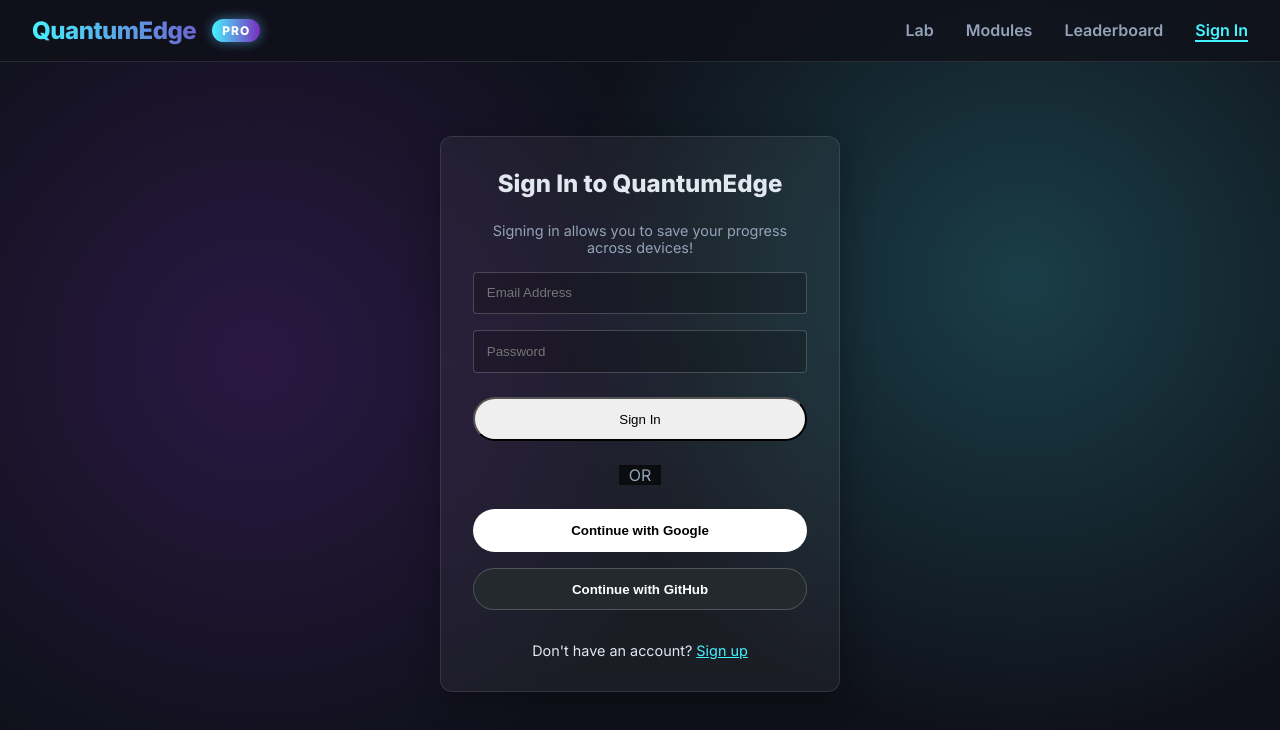
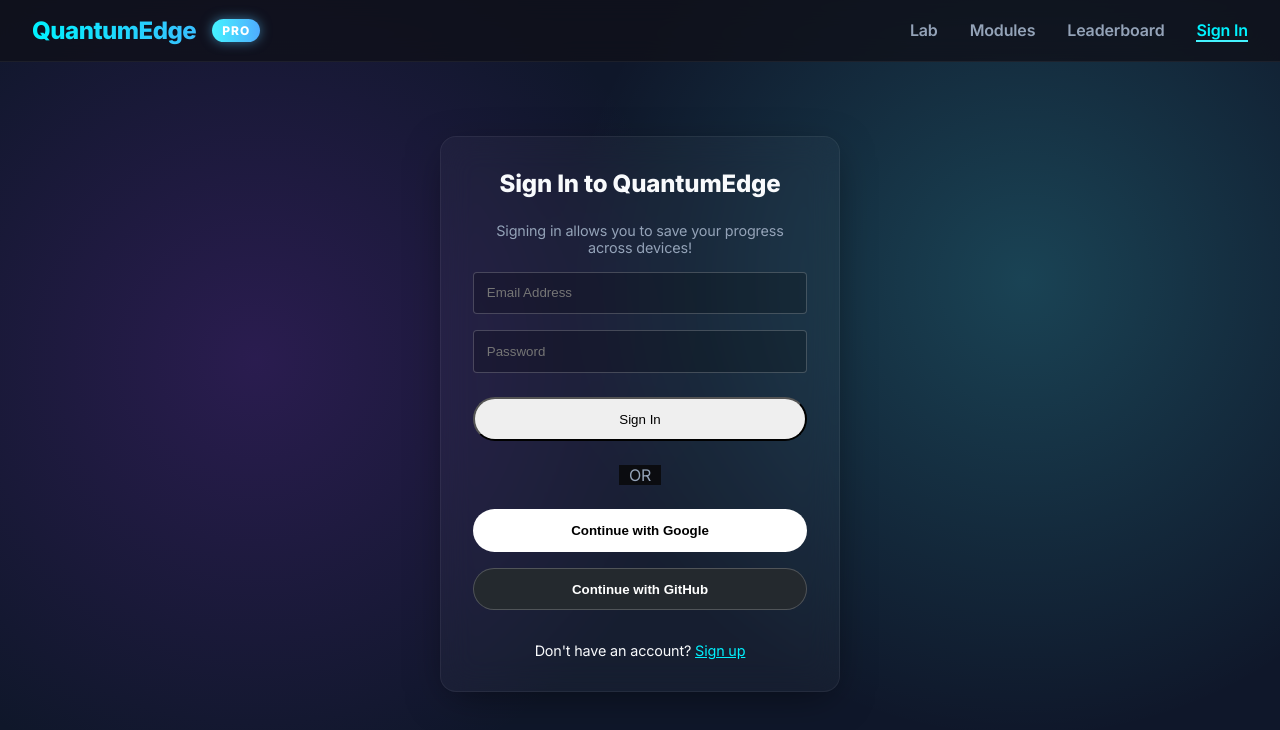
Before and after one commit to Ashutosh-kumar-06/QuantumEdge, a React (Vite) app in the folder frontend/: page /auth in a window 1280 px wide. Shown: the top 730 px of the page. Built offline with nearby package versions, Linux system fonts and the light colour scheme; no server answers.

Commit message:
feat(ui): premium css overhaul

```diff
--- a/frontend/src/App.css
+++ b/frontend/src/App.css
@@ -14,27 +14,18 @@
 
 /* The :root pseudo-class targets the <html> element — the highest level of the document */
 :root {
-  /* The primary accent color — bright cyan used for highlights, links, and interactive elements */
-  --primary: #45f3ff;
-  /* The secondary accent color — a rich purple used for gradients and AI-related elements */
-  --secondary: #7b2cbf;
-  /* The dark background color used as the page's base color */
-  --bg-dark: #0f111a;
-  /* A very subtle white tint (5% opacity) used for glass-panel backgrounds */
-  --glass-bg: rgba(255, 255, 255, 0.05);
-  /* A slightly more visible white (10% opacity) used for borders on glass panels */
-  --glass-border: rgba(255, 255, 255, 0.1);
-  /* The main text color — a light grayish-white for comfortable reading on dark backgrounds */
-  --text: #e2e8f0;
-  /* A muted/dimmed text color — a medium gray for secondary or less important text */
+  /* Premium Slate Dark Theme */
+  --primary: #00f2fe;
+  --secondary: #4facfe;
+  --bg-dark: #0f172a;
+  --glass-bg: rgba(255, 255, 255, 0.03);
+  --glass-border: rgba(255, 255, 255, 0.06);
+  --text: #f8fafc;
   --text-muted: #94a3b8;
-  /* A bright green color used to indicate success, completion, and positive states */
-  --success: #00ff88;
-  /* A bright red color used to indicate errors, warnings, and danger states */
-  --danger: #ff4757;
-  /* Dark panels and borders for IDE */
-  --panel-bg: rgba(15, 17, 26, 0.6);
-  --border-color: rgba(255, 255, 255, 0.1);
+  --success: #10b981;
+  --danger: #ef4444;
+  --panel-bg: rgba(15, 23, 42, 0.6);
+  --border-color: rgba(255, 255, 255, 0.08);
 }
 
 /*
@@ -42,22 +33,15 @@
  * Sets the global font, dark background with decorative gradient blobs, and text color.
  */
 body {
-  /* Removes all default margins that browsers add around the body */
   margin: 0;
-  /* Sets the primary font to "Inter"; falls back to the system's default UI font, then any sans-serif */
-  font-family: 'Inter', system-ui, sans-serif;
-  /* Applies the dark background color from our custom properties */
+  font-family: 'Inter', system-ui, -apple-system, sans-serif;
   background: var(--bg-dark);
-  /* Creates two decorative radial gradient "blobs" for visual atmosphere:
-     - A purple glow in the lower-left area (15% from left, 50% from top)
-     - A cyan glow in the upper-right area (85% from left, 30% from top) */
   background-image:
-    radial-gradient(circle at 15% 50%, rgba(123, 44, 191, 0.15), transparent 25%),
-    radial-gradient(circle at 85% 30%, rgba(69, 243, 255, 0.1), transparent 25%);
-  /* Sets the default text color for all content on the page */
+    radial-gradient(circle at 0% 0%, rgba(79, 172, 254, 0.15) 0%, transparent 50%),
+    radial-gradient(circle at 100% 100%, rgba(0, 242, 254, 0.1) 0%, transparent 50%);
   color: var(--text);
-  /* Ensures the body is at least as tall as the full browser window */
   min-height: 100vh;
+  letter-spacing: -0.01em;
 }
 
 /*
@@ -97,16 +81,13 @@ body {
  * Combines a semi-transparent background with backdrop blur for the glass effect.
  */
 .glass-panel {
-  /* Semi-transparent background lets content behind show through faintly */
   background: var(--glass-bg);
-  /* Blurs whatever is behind this element by 12px, creating the frosted glass effect */
-  backdrop-filter: blur(12px);
-  /* A subtle border to define the panel's edges against the dark background */
+  backdrop-filter: blur(16px);
+  -webkit-backdrop-filter: blur(16px);
   border: 1px solid var(--glass-border);
-  /* Rounds the corners by 12px for a smooth, modern card appearance */
-  border-radius: 12px;
-  /* A large, soft shadow to create depth and make the panel appear elevated */
-  box-shadow: 0 8px 32px 0 rgba(0, 0, 0, 0.3);
+  border-radius: 16px;
+  box-shadow: 0 10px 40px -10px rgba(0, 0, 0, 0.5);
+  transition: all 0.3s cubic-bezier(0.4, 0, 0.2, 1);
 }
 
 /*
@@ -347,12 +328,10 @@ nav ul li.active a, nav ul li.active span {
  * a cyan-tinted glow to indicate interactivity.
  */
 .module-card:hover {
-  /* Moves the card 5px upward for a "floating" effect */
-  transform: translateY(-5px);
-  /* Adds a large cyan-tinted shadow below the card for a glowing hover effect */
-  box-shadow: 0 12px 40px 0 rgba(69, 243, 255, 0.2);
-  /* Changes the border to a more visible cyan to highlight the card */
-  border-color: rgba(69, 243, 255, 0.3);
+  transform: translateY(-4px) scale(1.01);
+  box-shadow: 0 20px 40px -10px rgba(0, 242, 254, 0.15);
+  border-color: rgba(0, 242, 254, 0.3);
+  background: rgba(255, 255, 255, 0.05);
 }
 
 .module-card:hover .card-arrow {
```
